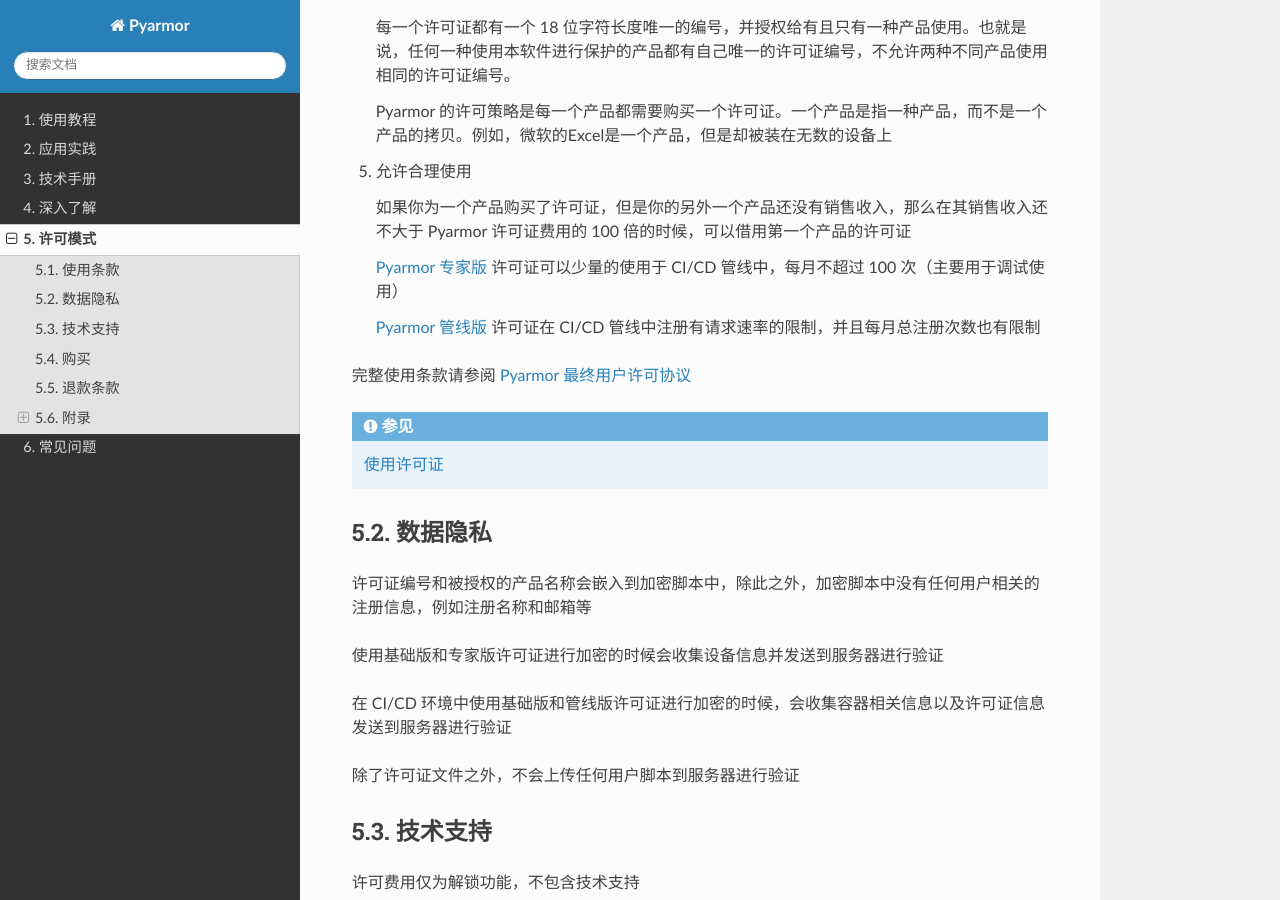
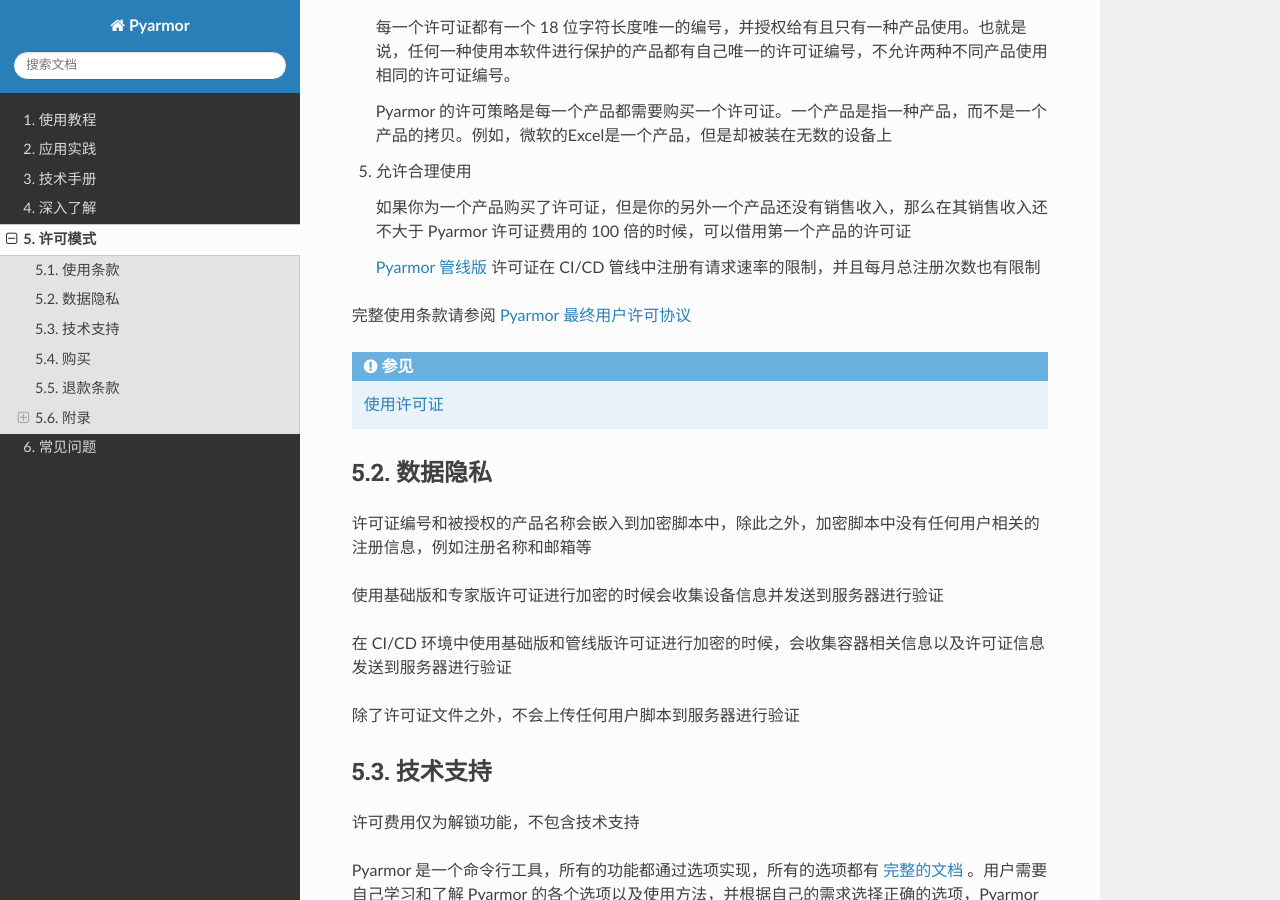
Before and after one commit to dashingsoft/pyarmor-docs-zh, a Sphinx documentation site: the page built from docs/licenses.rst, in a window 1280 px wide and 900 px high, scrolled down 2569 px. Built offline with Sphinx 7.4.7 and the Read the Docs theme 3.1.0, drawn with Linux system fonts in a browser that asks for light colours.

Commit message:
为了避免用户混淆，删除专家版许可证可少量用于 CI/CD 管线中调试

```diff
--- a/docs/licenses.rst
+++ b/docs/licenses.rst
@@ -127,8 +127,6 @@
 5. 允许合理使用
 
    如果你为一个产品购买了许可证，但是你的另外一个产品还没有销售收入，那么在其销售收入还不大于 Pyarmor 许可证费用的 100 倍的时候，可以借用第一个产品的许可证
-
-   :term:`Pyarmor 专家版` 许可证可以少量的使用于 CI/CD 管线中，每月不超过 100 次（主要用于调试使用）
 
    :term:`Pyarmor 管线版` 许可证在 CI/CD 管线中注册有请求速率的限制，并且每月总注册次数也有限制
 
```
